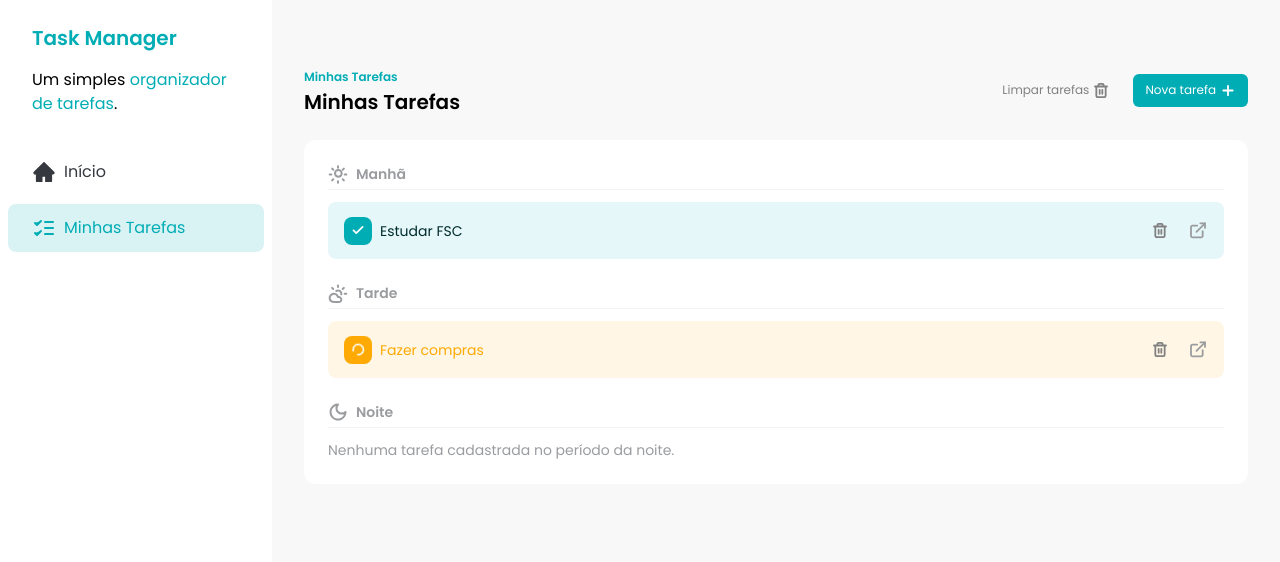
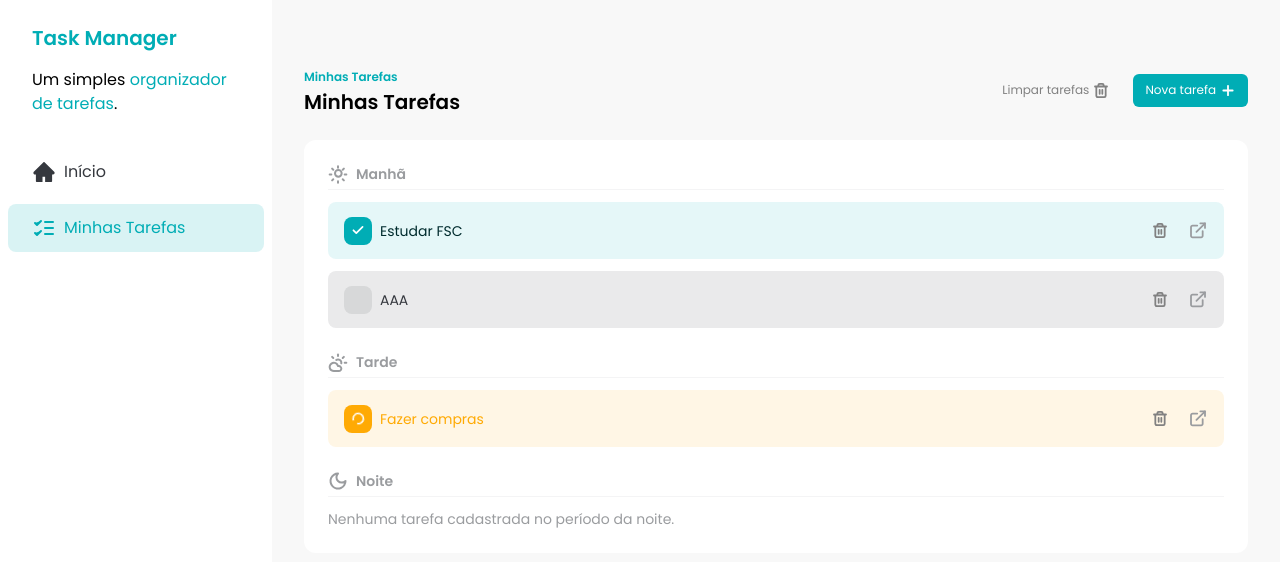
Before and after one commit to CristopherMartarello/task-manager, a React (Vite) app: page /tasks in a window 1280 px wide. Shown: the top 562 px of the page. Built offline with nearby package versions, Linux system fonts and the light colour scheme; data requests are answered from the project's data file.

Commit message:
fix: ensure task status are being update correctly

```diff
--- a/db.json
+++ b/db.json
@@ -13,6 +13,13 @@
       "description": "Comparar os ingredientes para o jantar",
       "time": "afternoon",
       "status": "in_progress"
+    },
+    {
+      "id": "a35f32dc-9f71-4491-a3d9-499086d4820e",
+      "title": "AAA",
+      "time": "morning",
+      "description": "AAAA",
+      "status": "not_started"
     }
   ]
 }
--- a/src/components/Tasks.jsx
+++ b/src/components/Tasks.jsx
@@ -10,6 +10,7 @@ import {
   TrashIcon,
 } from '../assets/icons';
 import { useGetTasks } from '../hooks/data/use-get-tasks';
+import { taskQueryKeys } from '../keys/queries';
 import AddTaskDialog from './AddTaskDialog';
 import Button from './Button';
 import TaskItem from './TaskItem';
@@ -46,7 +47,7 @@ const Tasks = () => {
       return task;
     });
 
-    queryClient.setQueryData('tasks', newTasks);
+    queryClient.setQueryData(taskQueryKeys.getAll(), newTasks);
     toast.success('Tarefa atualizada com sucesso!');
   };
 
```
